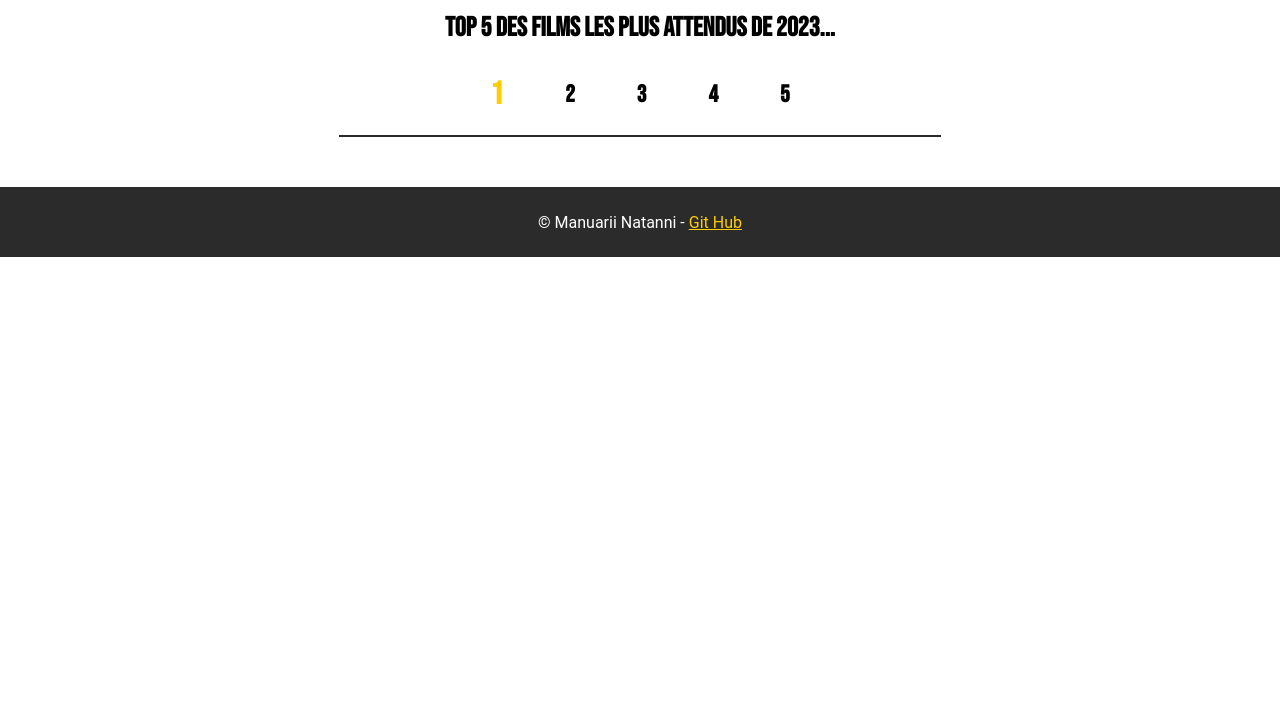
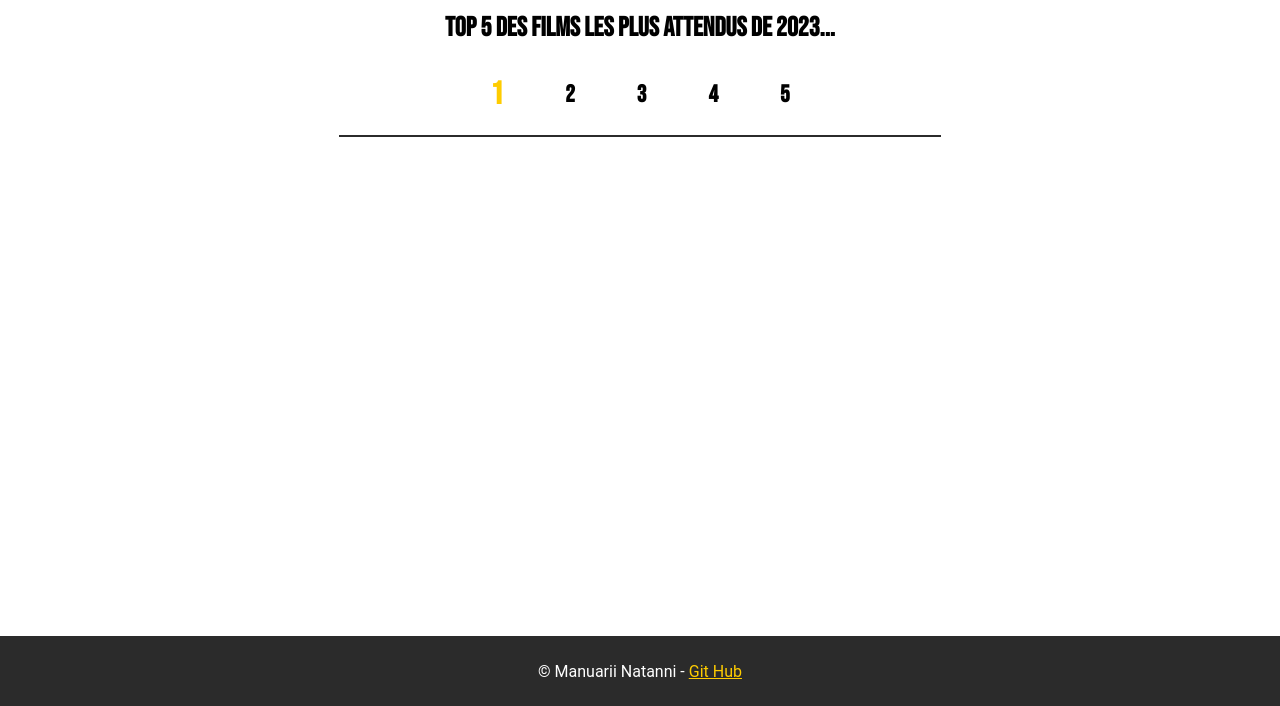
Before and after one commit to ntmanua/nodejs-simplon, a plain HTML site: page frontend/index.html in a window 1280 px wide. Shown: the part 94-800 px from the top of the page. Drawn offline with Linux system fonts and the light colour scheme; no server answers; a web font is replaced by a local one.

Commit message:
fix footer position

```diff
--- a/frontend/index.html
+++ b/frontend/index.html
@@ -1,5 +1,5 @@
 <!DOCTYPE html>
-<html lang="en">
+<html lang="fr">
 <head>
     <meta charset="UTF-8">
     <meta http-equiv="X-UA-Compatible" content="IE=edge">
--- a/frontend/style.css
+++ b/frontend/style.css
@@ -1,5 +1,9 @@
 *{
     margin: 0;
+}
+
+body{
+    height: 100vh;
 }
 
 header{
@@ -26,7 +30,7 @@ footer{
     color: white;
     font-family: 'Roboto', sans-serif;
     background-color: #2b2b2b;
-    position: relative;
+    position: fixed;
     margin-top: 50px;
     bottom: 0;
     width: 100%;
@@ -38,6 +42,7 @@ footer{
 footer a{
     color:#fecc00;
 }
+
 .titre{
     text-align: center;
     font-family: 'Bebas Neue', sans-serif;
```
